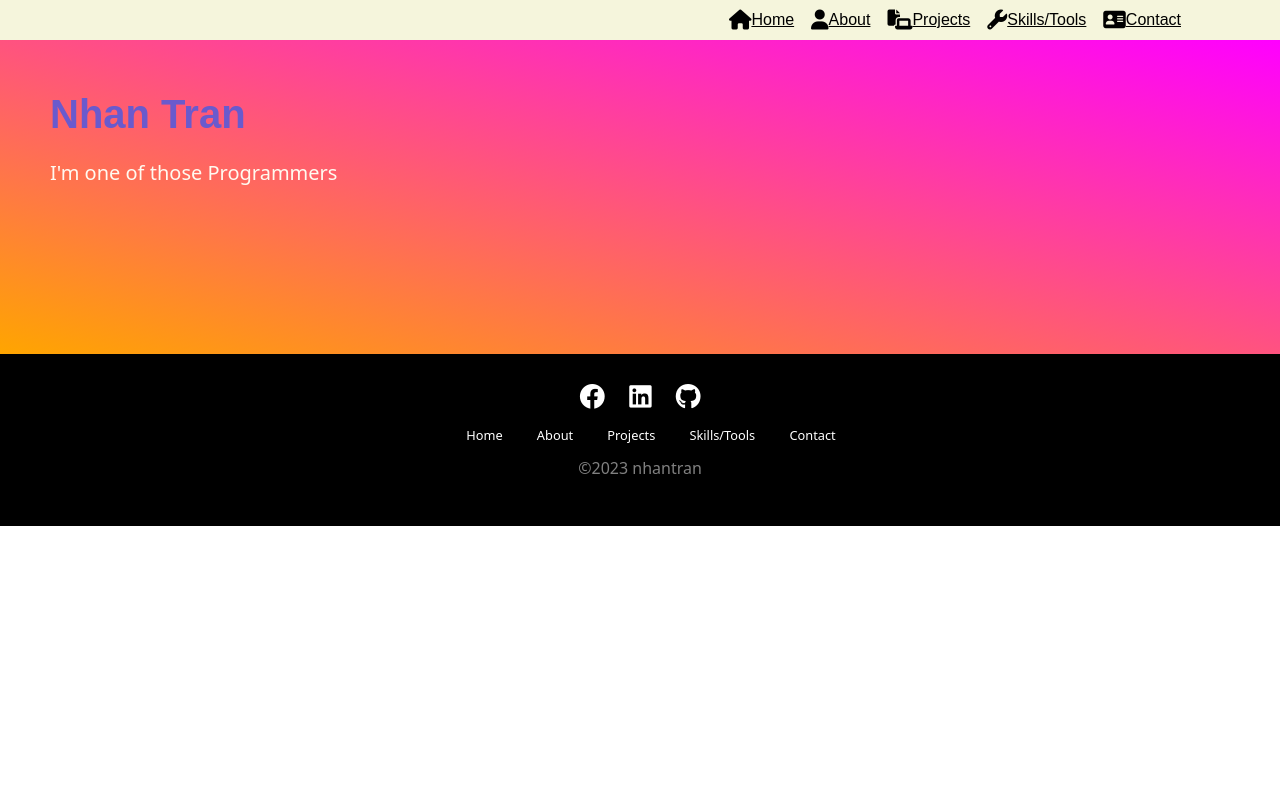
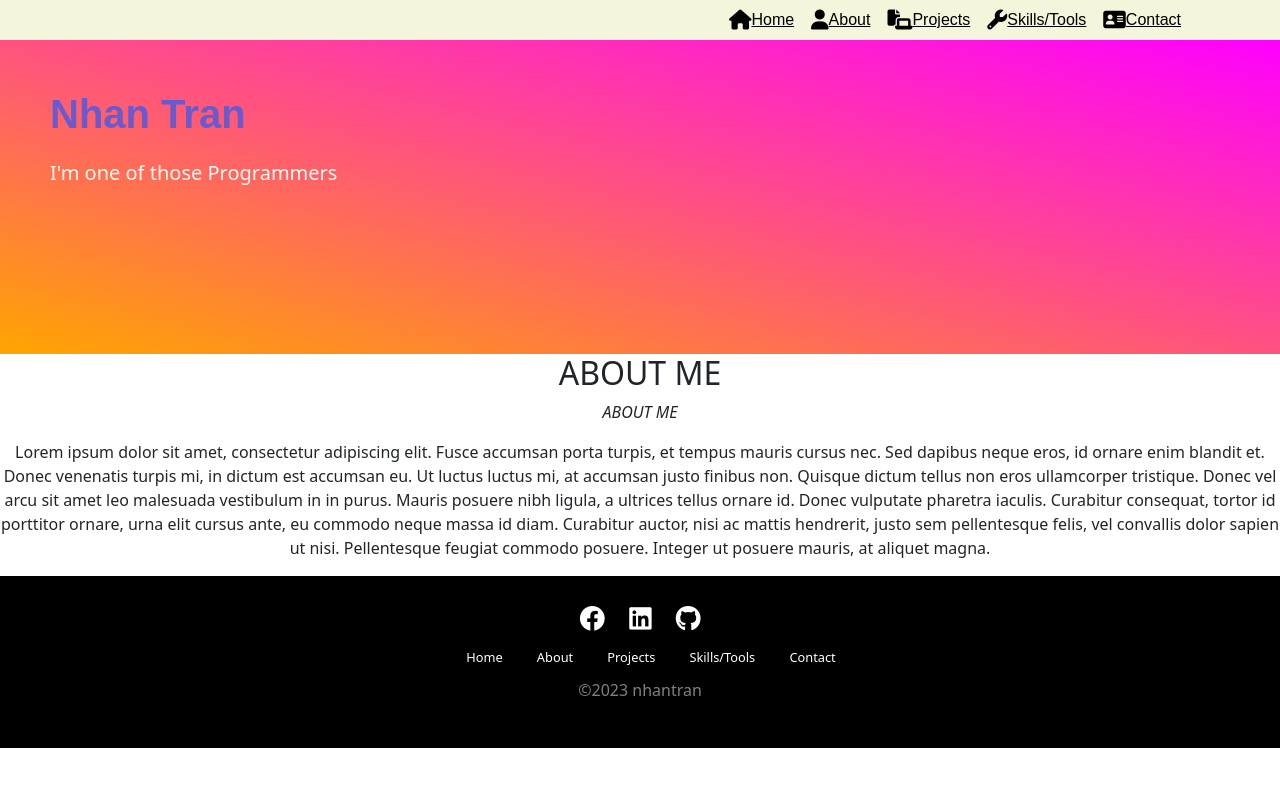
Before and after one commit to NTran575/MyPortfolio, a plain HTML site: page index.html in a window 1280 px wide. Drawn offline with nearby package versions, Linux system fonts and the light colour scheme.

Commit message:
Dummy Text, Align Footer to middle

```diff
--- a/css/styles.css
+++ b/css/styles.css
@@ -54,8 +54,9 @@ body{
 footer {
     background: black;
     padding: 20px 0;
+    margin: auto;
+}
 
-}
 
 footer .row .col a {
     color: white;
--- a/index.html
+++ b/index.html
@@ -41,14 +41,31 @@
         <p>I'm one of those Programmers</p>
     </header>
 
+
+
     <!-- Main Section -->
-    <main></main>
+    <main>
+        <!-- ABOUT ME-->
+        <section>
+            <div class="text-center" id="band">
+                <h2 class="w3-wide">ABOUT ME</h2>
+                <p class="w3-opacity"><i>ABOUT ME</i></p>
+                <p class="w3-justify">Lorem ipsum dolor sit amet, consectetur adipiscing elit. Fusce accumsan porta turpis, et tempus mauris cursus nec. Sed dapibus neque eros, id ornare enim blandit et. Donec venenatis turpis mi, in dictum est accumsan eu. Ut luctus luctus mi, at accumsan justo finibus non. Quisque dictum tellus non eros ullamcorper tristique. Donec vel arcu sit amet leo malesuada vestibulum in in purus. Mauris posuere nibh ligula, a ultrices tellus ornare id. Donec vulputate pharetra iaculis. Curabitur consequat, tortor id porttitor ornare, urna elit cursus ante, eu commodo neque massa id diam. Curabitur auctor, nisi ac mattis hendrerit, justo sem pellentesque felis, vel convallis dolor sapien ut nisi. Pellentesque feugiat commodo posuere. Integer ut posuere mauris, at aliquet magna.</p>
+            </div>
+        </section>
+        <section>
+
+        </section>
+        <section>
+
+        </section>
+    </main>
 
     <!-- Footer -->
     <footer >
-
-        <div class="container">
-            <div class="row text-center text-md-left">
+        <!--Container-->
+        <div class="container mx-auto d-flex justify-content-center">
+            <div class="row text-center text-sm-center">
                 <div class="col col-sm-12">
                     <a href="#"><i class="fa-brands fa-facebook fa-2x"></i></a>
                     <a href="#"><i class="fa-brands fa-linkedin fa-2x"></i></a>
@@ -67,10 +84,8 @@
                     <p>&copy;2023 nhantran</p>
                 </div>
             </div>
-
         </div>
-
-
+        <!--End of footer-->
     </footer>
 
     <!-- Bootstrap JavaScript plugins -->
```
